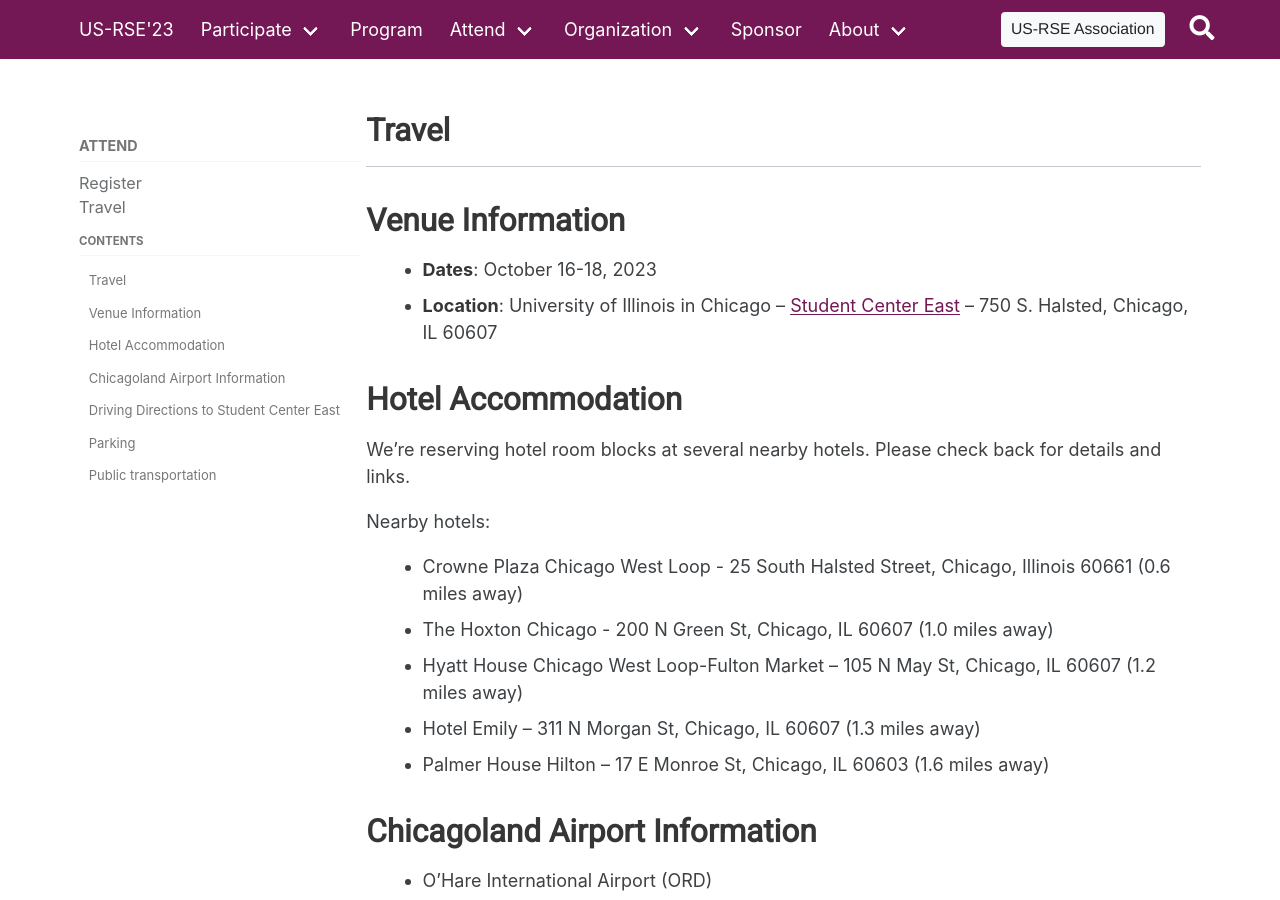
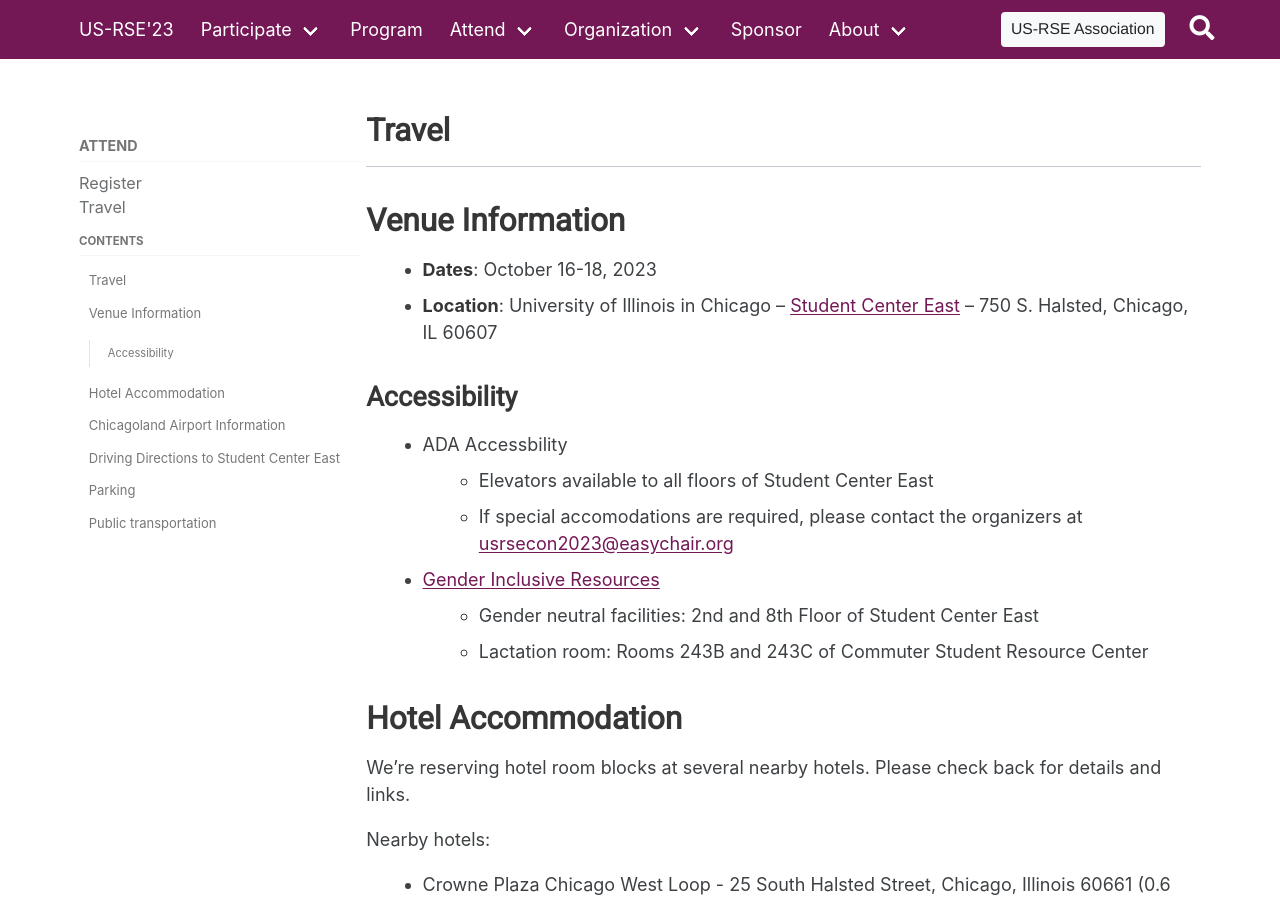
Before and after one commit to USRSE/usrse23, a Jekyll site: the page built from pages/attend/travel.md, in a window 1280 px wide and 900 px high. Built offline with Jekyll 4.4.1, drawn with Linux system fonts in a browser that asks for light colours; a style sheet for code colours, icons or effects is not loaded.

Commit message:
Add accessibility information

```diff
--- a/pages/attend/travel.md
+++ b/pages/attend/travel.md
@@ -13,6 +13,15 @@ set_last_modified: true
 
 - **Dates**: October 16-18, 2023
 - **Location**: University of Illinois in Chicago – [Student Center East](https://meetings.uic.edu/facilities/student-center-east/) – 750 S. Halsted, Chicago, IL 60607
+
+### Accessibility
+
+- ADA Accessbility
+  - Elevators available to all floors of Student Center East
+  - If special accomodations are required, please contact the organizers at [usrsecon2023@easychair.org](mailto:usrsecon2023@easychair.org)
+- [Gender Inclusive Resources](https://oae.uic.edu/resources/gender-inclusive-resources/)
+  - Gender neutral facilities: 2nd and 8th Floor of Student Center East
+  - Lactation room: Rooms 243B and 243C of Commuter Student Resource Center
 
 ## Hotel Accommodation
 
```
